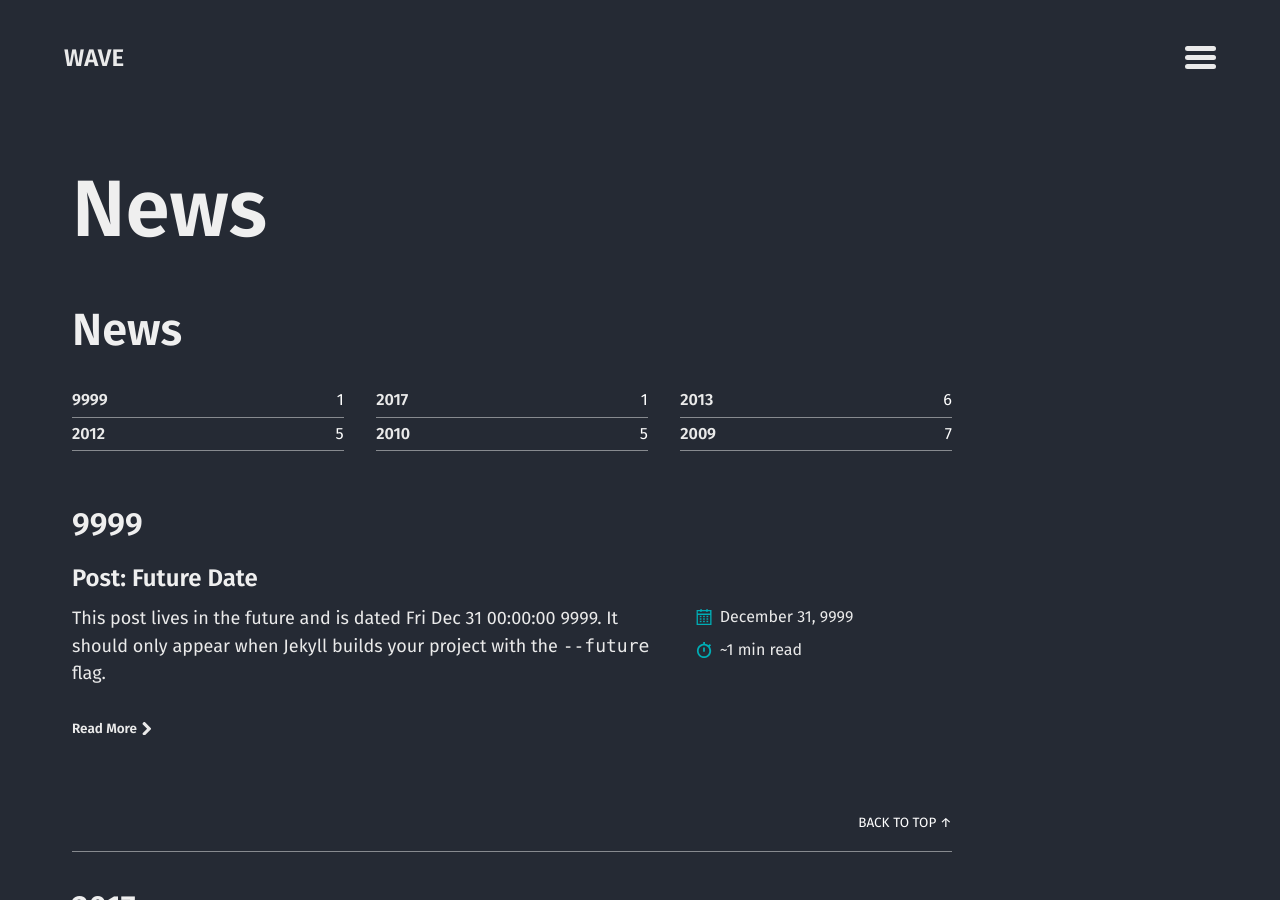
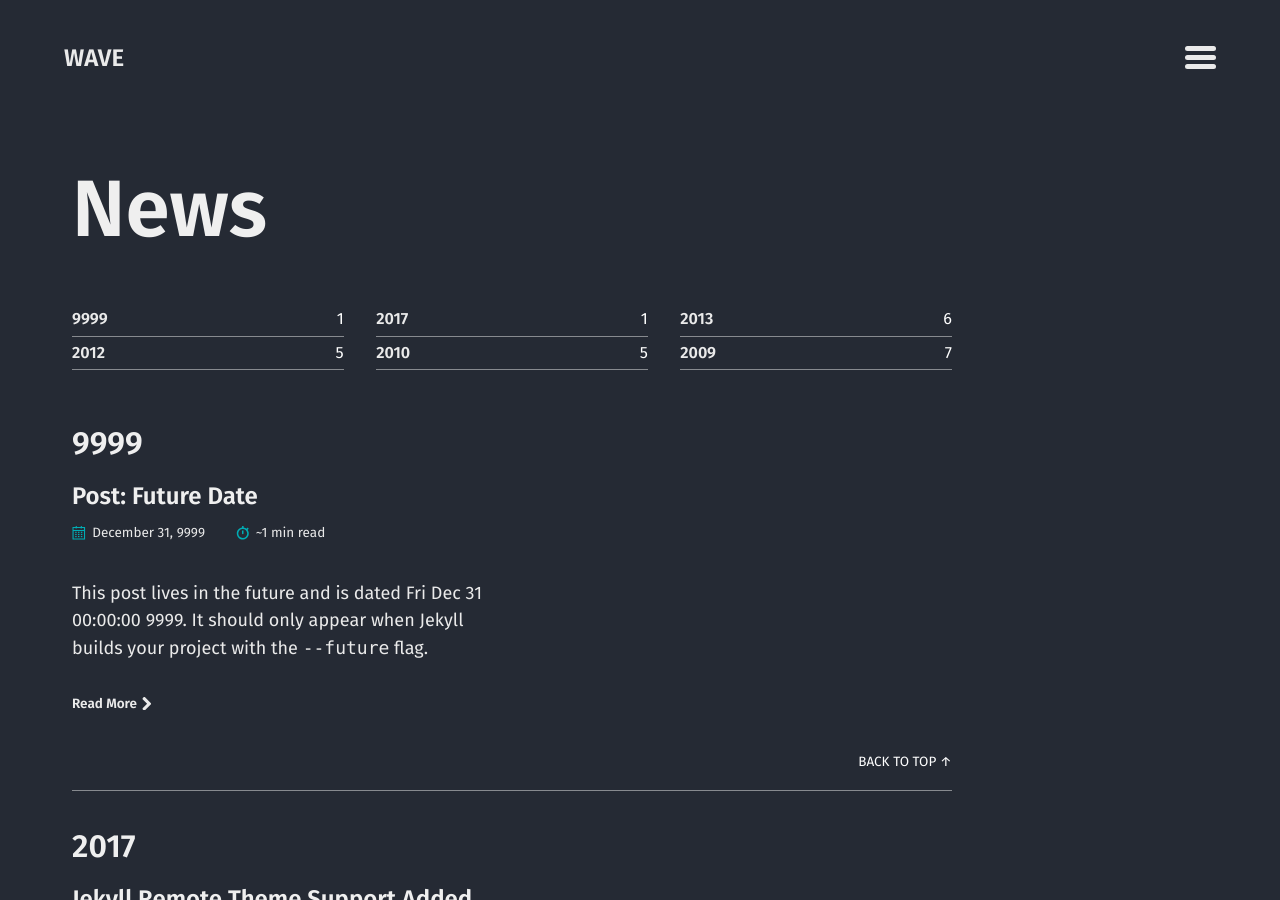
Before and after one commit to Kisleif/WAVE, a Jekyll site: the page built from posts.md, in a window 1280 px wide and 900 px high. Built offline with Jekyll 4.4.1, drawn with Linux system fonts in a browser that asks for light colours; comment, search, counter and statistics services are not loaded.

Commit message:
grid instead of list for posts (news)

```diff
--- a/posts.md
+++ b/posts.md
@@ -2,7 +2,5 @@
 title: News
 layout: posts
 permalink: /posts/
-entries_layout: list
+entries_layout: grid
 ---
-
-# News
```
Also changed, not shown: 1 other file.
